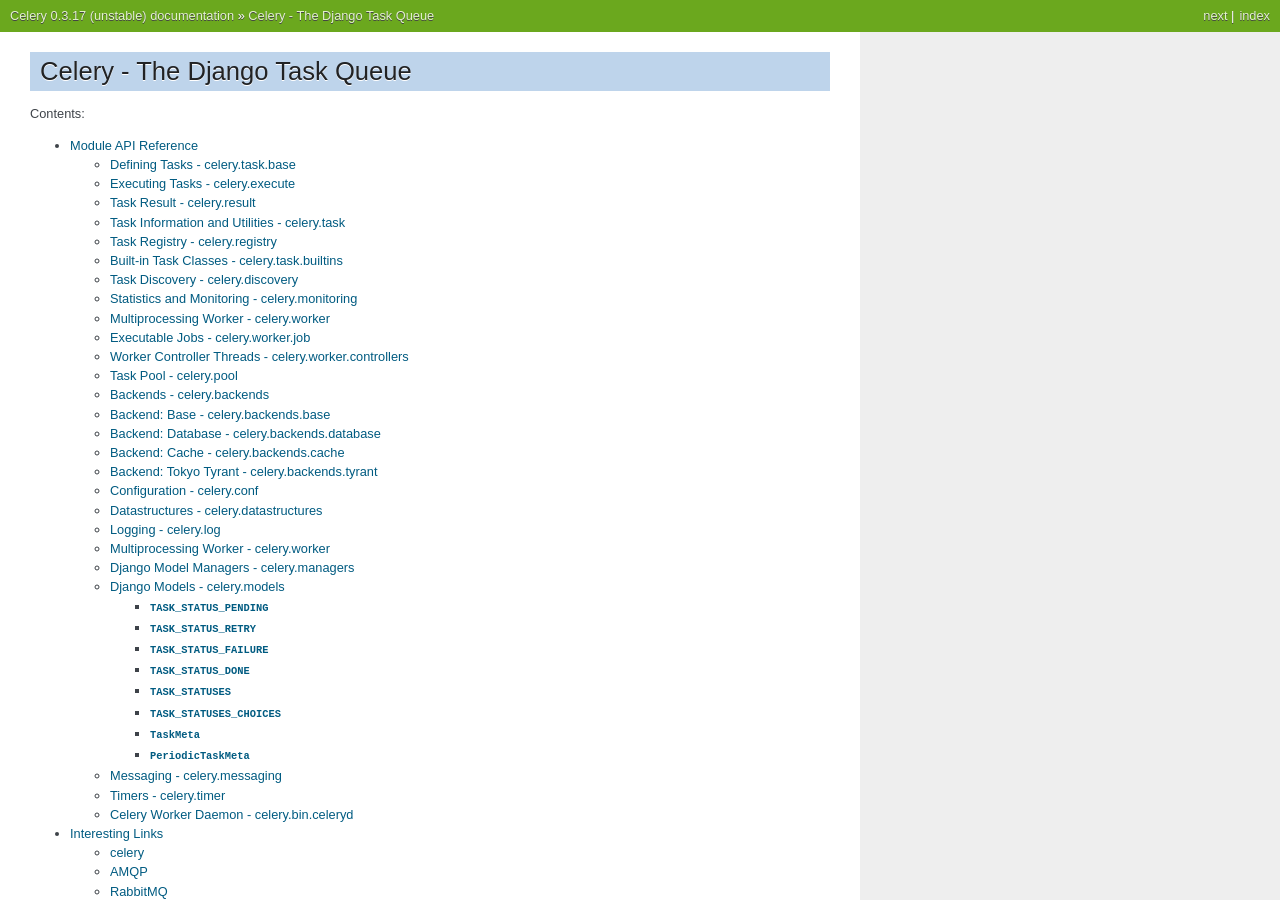
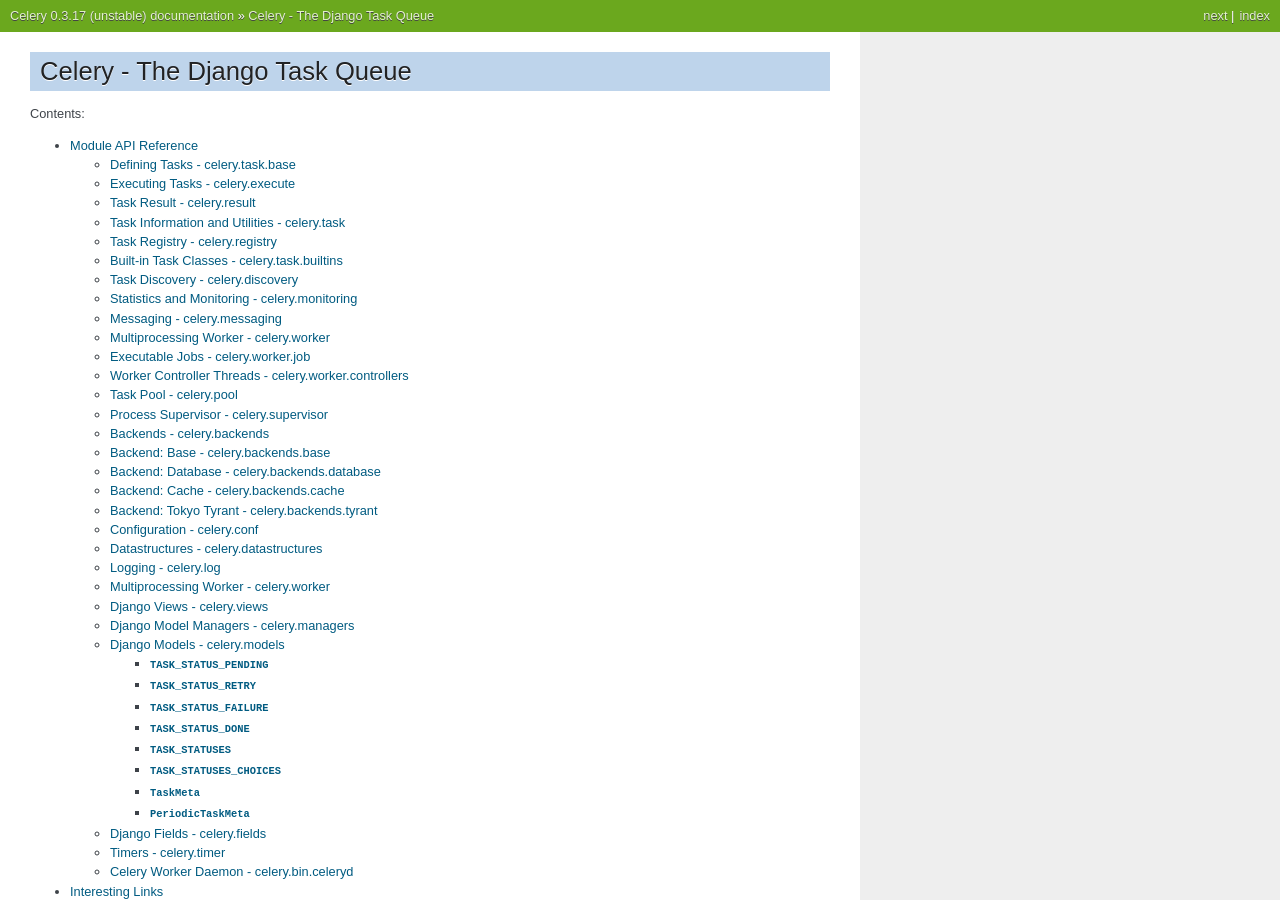
Before and after one commit to Klinikumxd/celery, a Sphinx documentation site: the page built from docs/index.rst, in a window 1280 px wide and 900 px high. Built offline with Sphinx 7.4.7, drawn with Linux system fonts in a browser that asks for light colours.

Commit message:
Add missing autodoc files

```diff
--- /dev/null
+++ b/docs/reference/celery.fields.rst
@@ -0,0 +1,8 @@
+===============================
+ Django Fields - celery.fields
+===============================
+
+.. currentmodule:: celery.fields
+
+.. automodule:: celery.fields
+    :members:
--- /dev/null
+++ b/docs/reference/celery.supervisor.rst
@@ -0,0 +1,8 @@
+========================================
+ Process Supervisor - celery.supervisor
+========================================
+
+.. currentmodule:: celery.supervisor
+
+.. automodule:: celery.supervisor
+    :members:
--- /dev/null
+++ b/docs/reference/celery.views.rst
@@ -0,0 +1,8 @@
+========================================
+Django Views - celery.views
+========================================
+
+.. currentmodule:: celery.views
+
+.. automodule:: celery.views
+    :members:
--- a/docs/reference/index.rst
+++ b/docs/reference/index.rst
@@ -16,10 +16,12 @@
     celery.task.builtins
     celery.discovery
     celery.monitoring
+    celery.messaging
     celery.worker
     celery.worker.job
     celery.worker.controllers
     celery.pool
+    celery.supervisor
     celery.backends
     celery.backends.base
     celery.backends.database
@@ -29,8 +31,9 @@
     celery.datastructures
     celery.log
     celery.utils
+    celery.views
     celery.managers
     celery.models
-    celery.messaging
+    celery.fields
     celery.timer
     celery.bin.celeryd
```
Also changed, not shown: 1 other file.
